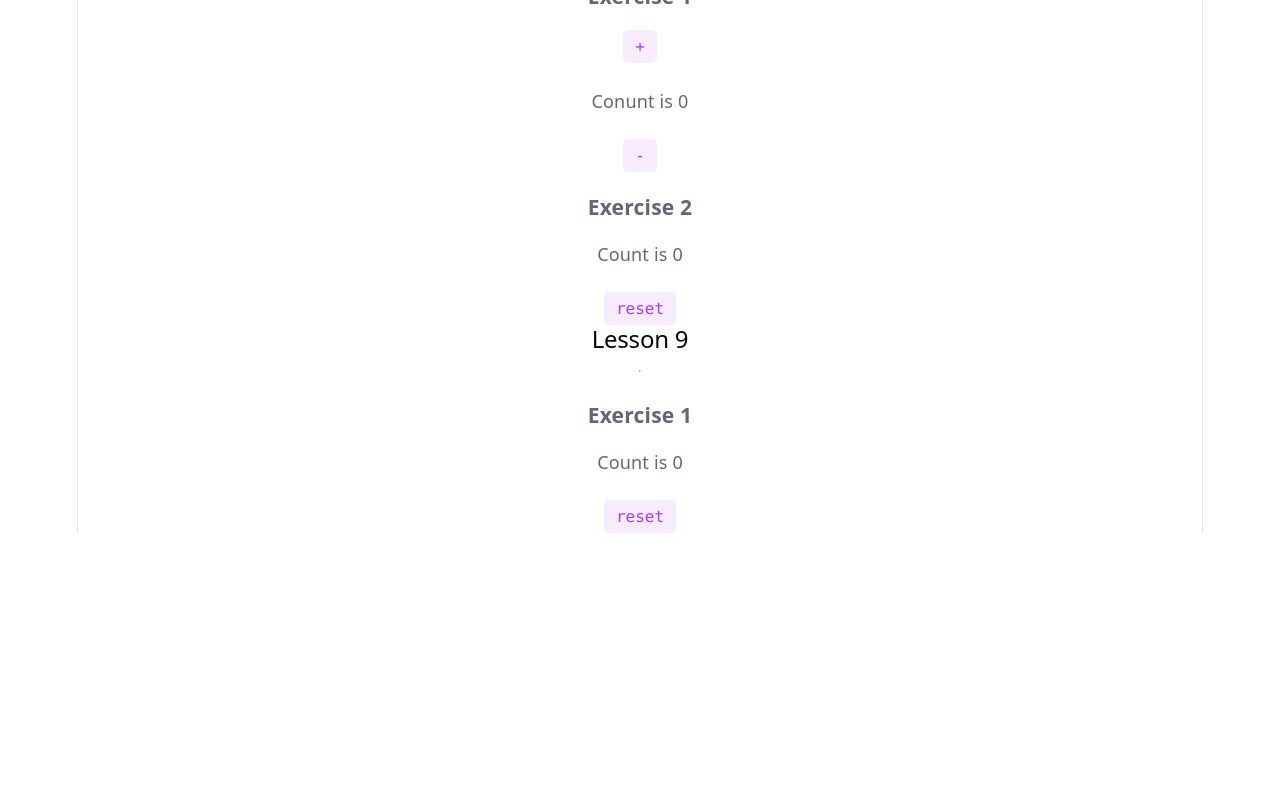
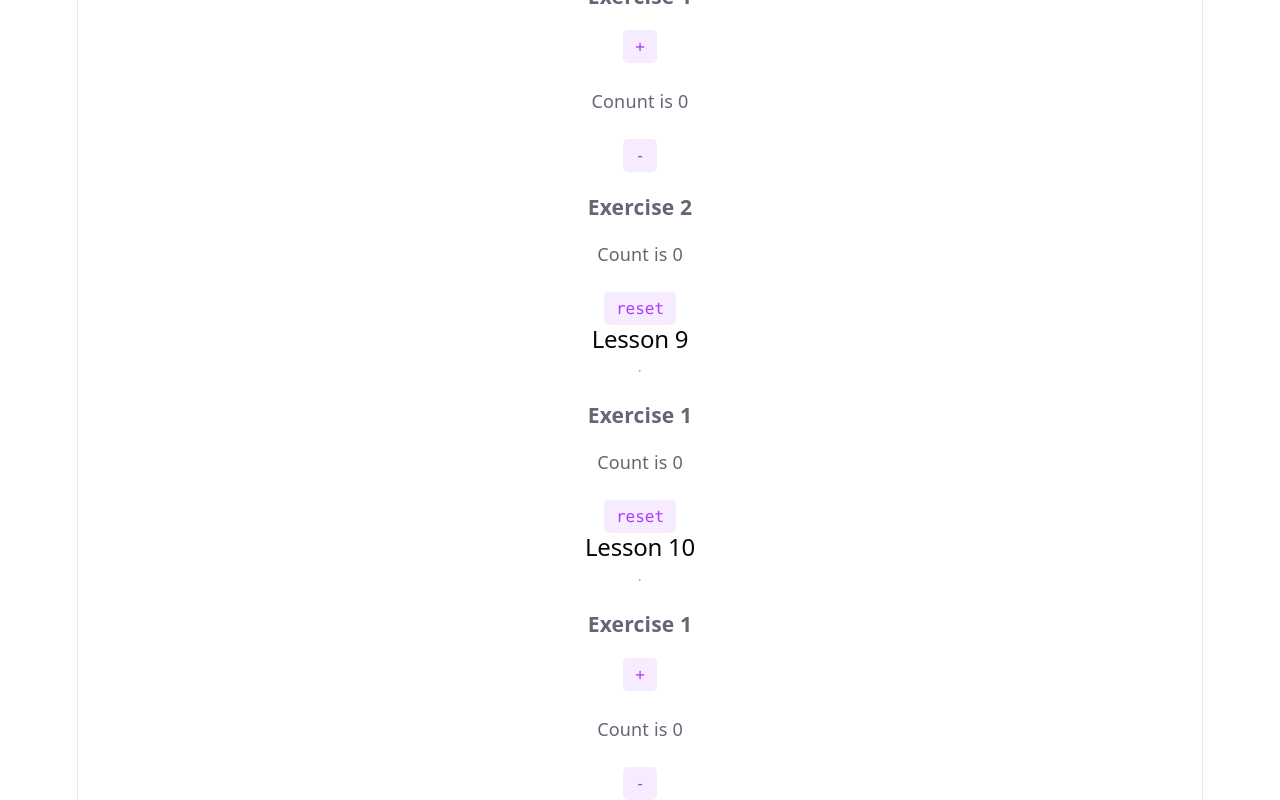
Before and after one commit to jeremiassosa/react-bootcamp-Sosa, a React (Vite) app in the folder react-bootcamp-Sosa/: page / in a window 1280 px wide. Shown: the part 2034-2834 px from the top of the page. Before the commit the page ends 2567 px from the top, so only its background shows below. Built offline with nearby package versions, Linux system fonts and the light colour scheme.

Commit message:
feat/ add complete exercise 1 lesson 10

```diff
--- a/react-bootcamp-Sosa/src/App.tsx
+++ b/react-bootcamp-Sosa/src/App.tsx
@@ -1,4 +1,6 @@
 import './App.css'
+import { Counterv12, CounterWithContext } from './lesson10/exercise1-Counter';
+import { ContadorProvider } from './lesson10/exercise1-CounterContext';
 import Counter from './lesson3/exercise1-counter';
 import ILike from './lesson3/exercise2-like';
 import TrafficLight from './lesson4/exercise1-TrafficLight'
@@ -63,6 +65,13 @@ function App() {
 
       <h3>Exercise 1</h3>
         <CountdownWithMemory initialSeconds={30}/>
+    <h2>Lesson 10</h2>
+    <hr />
+
+      <h3>Exercise 1</h3>
+        <ContadorProvider>
+            <CounterWithContext/>
+        </ContadorProvider>
     </>
     )
 }
--- /dev/null
+++ b/react-bootcamp-Sosa/src/lesson10/exercise1-Counter.tsx
@@ -0,0 +1,30 @@
+import { useContador } from "./exercise1-CounterContext"
+
+
+export function CounterWithContext() {
+
+    const {contador, incrementar, decrementar} = useContador();
+    return (
+
+    <>
+      <section id="center">
+        <button
+          type="button"
+          className="counter"
+          onClick={incrementar}
+        >
+          +
+        </button>
+        <span>Count is {contador}</span>
+        <button
+          type="button"
+          className="counter"
+          onClick={decrementar}
+        >
+          -
+        </button>
+      </section>
+    </>
+    )
+
+}
--- /dev/null
+++ b/react-bootcamp-Sosa/src/lesson10/exercise1-CounterContext.tsx
@@ -0,0 +1,29 @@
+import { createContext, useContext, useState, type ReactNode } from 'react'
+
+interface ContadorContextType {
+  contador: number
+  incrementar: () => void
+  decrementar: () => void
+}
+
+export const ContadorContext = createContext<ContadorContextType | undefined>(undefined)
+
+export function ContadorProvider({ children }: { children: ReactNode }) {
+    const [contador, setContador] = useState(0)
+    const incrementar = () => setContador((count) => count + 1)
+    const decrementar  = () => setContador((count) => count - 1)
+
+  return (
+    <ContadorContext.Provider value={{ contador, incrementar, decrementar}}>
+        {children}
+    </ContadorContext.Provider>
+  )
+}
+
+export function useContador() {
+  const contexto = useContext(ContadorContext)
+  if (!contexto) {
+    throw new Error('useContador debe usarse dentro de un ContadorContext.Provider')
+  }
+  return contexto
+}
```
